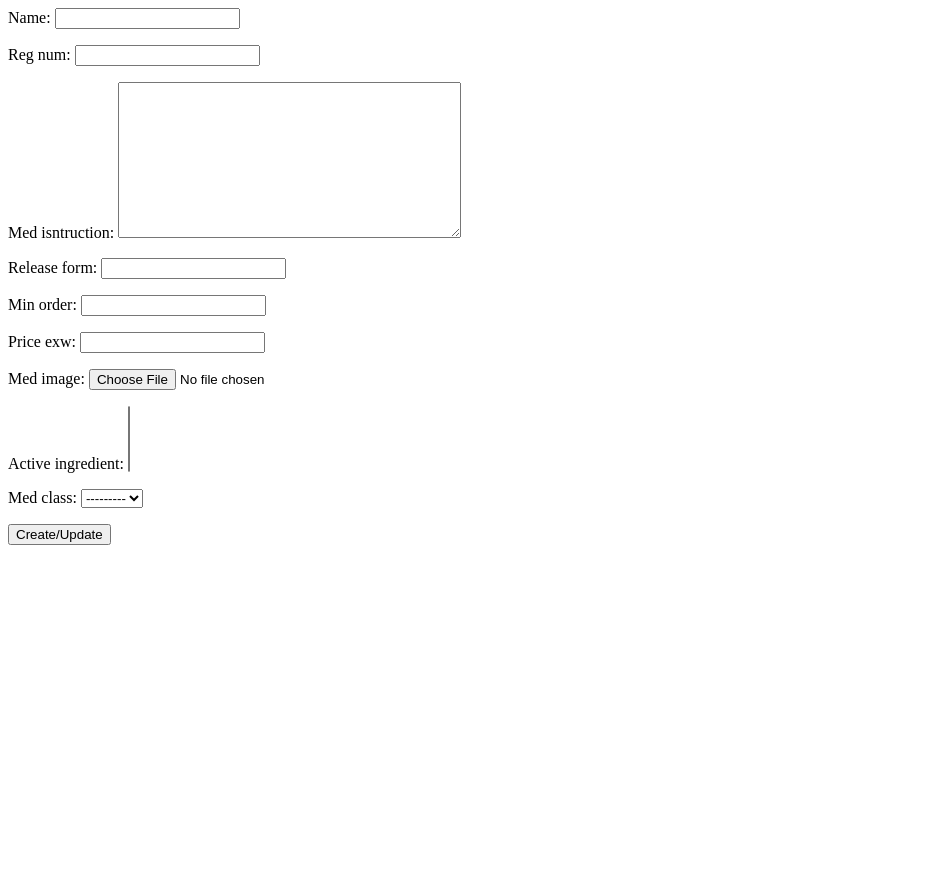
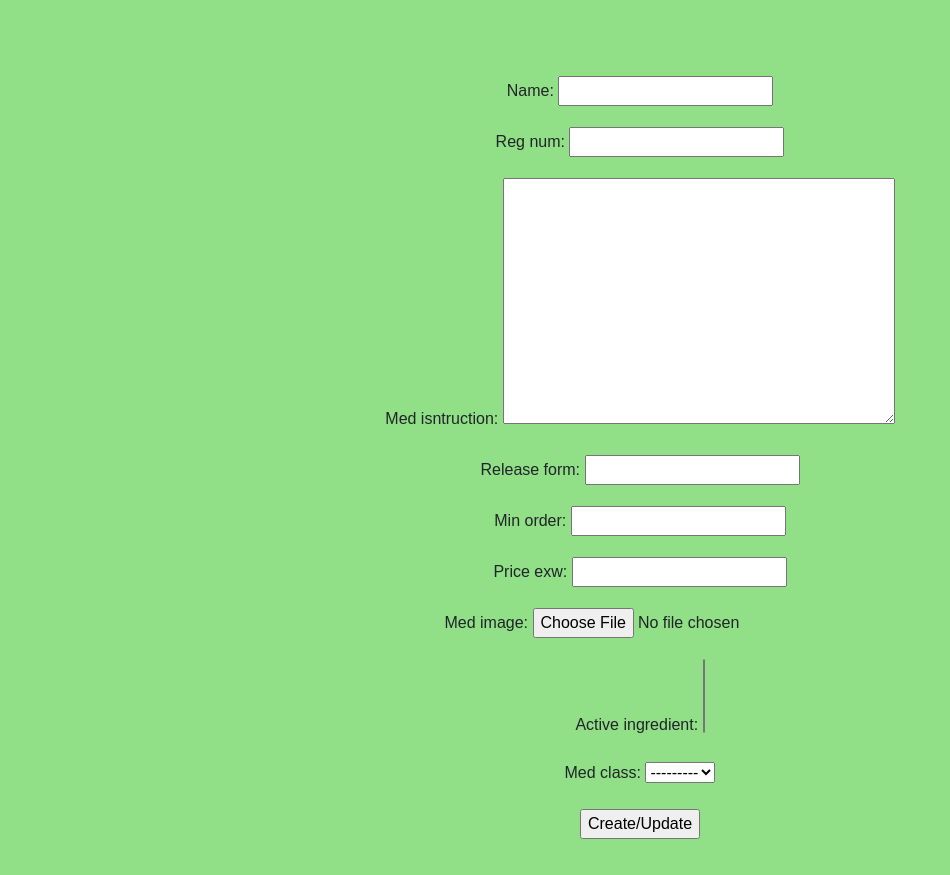
Before and after one commit to Beks17/pharmacy, a Django app: page /product/add in a window 1280 px wide. Shown: the whole page, without its empty margins (0-950 px from the left). Before the commit the page ends 545 px from the top, so only its background shows below. Run offline with Django 4.2, Linux system fonts and the light colour scheme; data that the repository does not hold is empty.

Commit message:
style add

```diff
--- a/static/styles/style.css
+++ b/static/styles/style.css
@@ -3,7 +3,7 @@
 }
 
 body {
-    background-color: #f1f1f1;
+    background-color: rgb(145, 223, 135);
     padding: 20px;
     font-family: Arial;
 }
--- a/templates/product_add.html
+++ b/templates/product_add.html
@@ -1,6 +1,28 @@
-<form method="post">
-    {% csrf_token %}
-    {{form.as_p}}
 
-    <input type="submit" value="Create/Update">
-</form>
+<!DOCTYPE html>
+<html lang="en">
+<head>
+    <meta charset="UTF-8">
+    <meta http-equiv="X-UA-Compatible" content="IE=edge">
+    <meta name="viewport" content="width=device-width, initial-scale=1.0">
+    <title>Pharmacy 3.0</title>
+    <link rel="stylesheet" href="https://cdn.jsdelivr.net/npm/bootstrap@4.3.1/dist/css/bootstrap.min.css" integrity="sha384-ggOyR0iXCbMQv3Xipma34MD+dH/1fQ784/j6cY/iJTQUOhcWr7x9JvoRxT2MZw1T" crossorigin="anonymous">
+    <link rel="stylesheet" href="../static/styles/style.css">
+    <script src="../static/scripts/script.js"></script>
+
+</head>
+
+<body>
+    <div class="container text-center">
+        <div class="row mt-5">
+            <div class="col-md-6 offset-3">
+                <form method="post">
+                    {% csrf_token %}
+                    {{form.as_p}}
+
+                    <input type="submit" value="Create/Update">
+                </form>
+            </div>
+        </div>
+    </div>
+</body>
```
